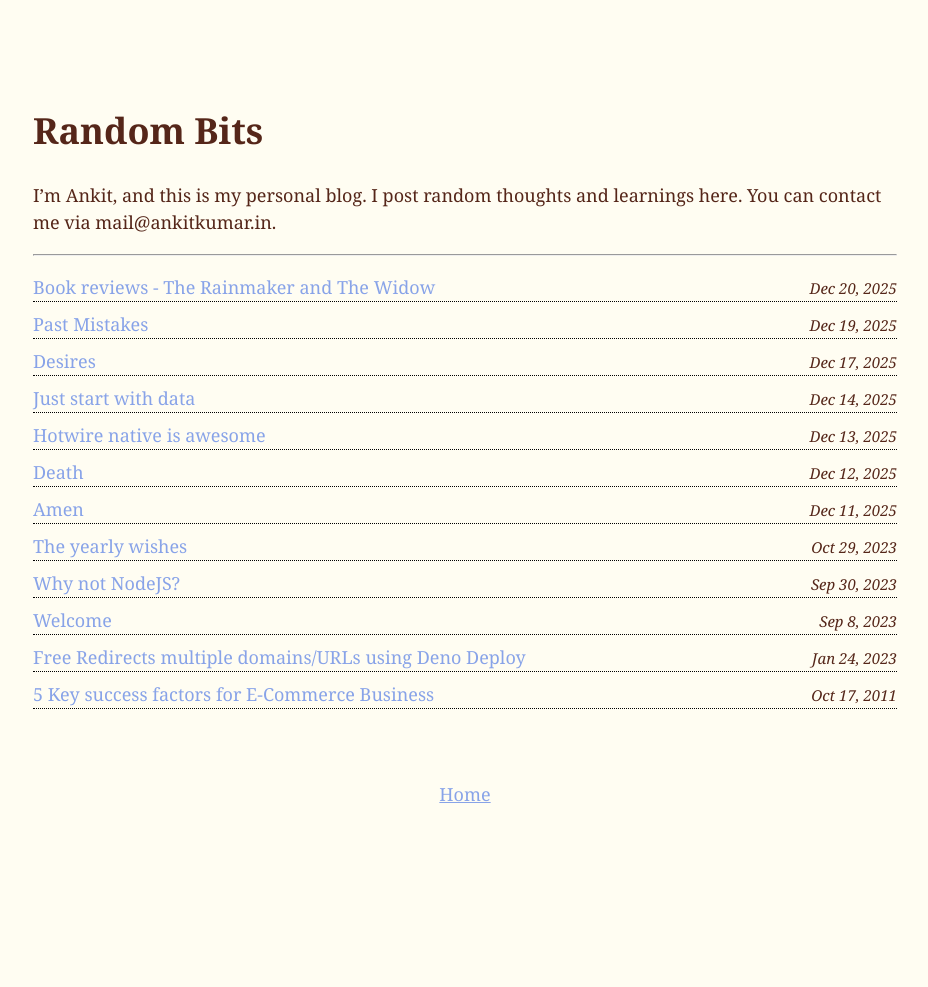
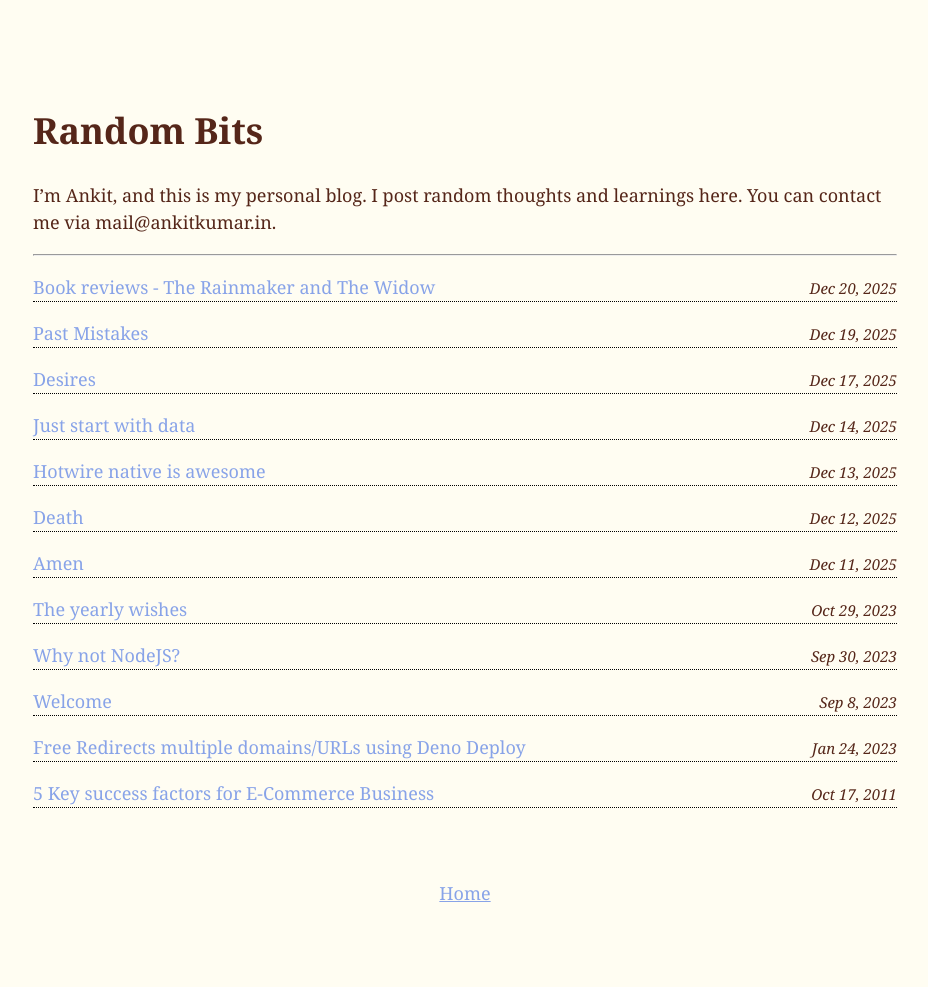
Before and after one commit to ankit7/ankit7.github.io, a Jekyll site: the page built from index.md, in a window 1280 px wide. Shown: the whole page, without its empty margins (175-1103 px from the left). Built offline with Jekyll 4.4.1, drawn with Linux system fonts in a browser that asks for light colours; our own code applies the rules of GitHub Pages for plain Markdown files; before the commit the page ends 900 px from its top, so only the background shows below that.

Commit message:
Some style changes

```diff
--- a/_layouts/home.html
+++ b/_layouts/home.html
@@ -25,13 +25,13 @@ layout: default
   <ul class="post-list" style="padding-left: 0;">
     {%- assign date_format = site.minima.date_format | default: "%b %-d, %Y" -%}
     {%- for post in posts -%}
-    <li class="flex items-center"
-      style="list-style: none; border-bottom: 1px dotted #000; justify-content: space-between; ">
+    <li class="flex"
+      style="list-style: none; border-bottom: 1px dotted #000; justify-content: space-between; gap: 1rem; margin-bottom: 1rem;">
       <a class="post-link" href="{{ post.url | relative_url }}" style="text-decoration: none;">
         {{ post.title | escape }}
       </a>
 
-      <em><small class="post-meta">{{ post.date | date: date_format }}</small></em>
+      <em style="flex-shrink: 0;"><small class=" post-meta">{{ post.date | date: date_format }}</small></em>
     </li>
     {%- endfor -%}
   </ul>
--- a/static/style.css
+++ b/static/style.css
@@ -25,7 +25,7 @@ a:visited {
 }
 
 h1.post-title {
-  font-size: 2.5rem;
+  font-size: 2rem;
 }
 
 .pa3 {
```
